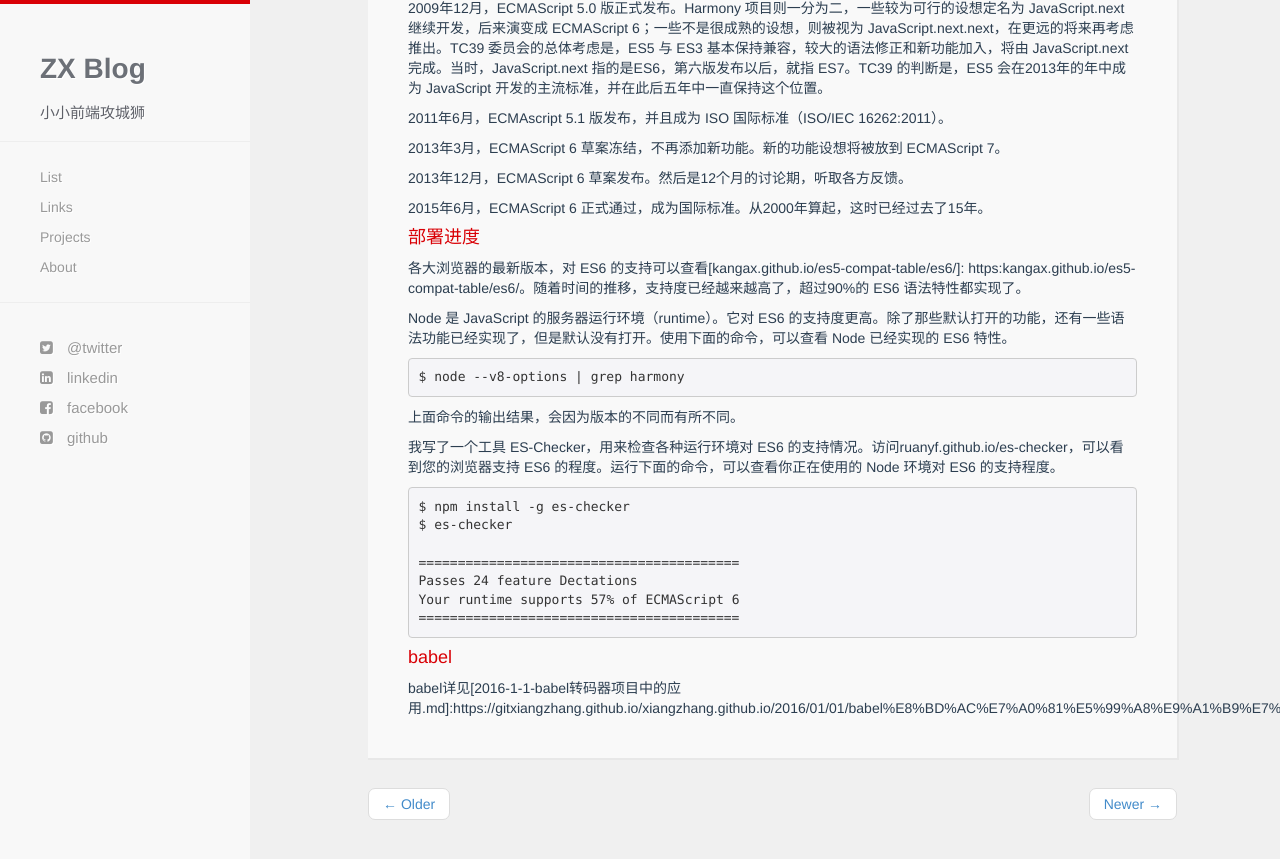
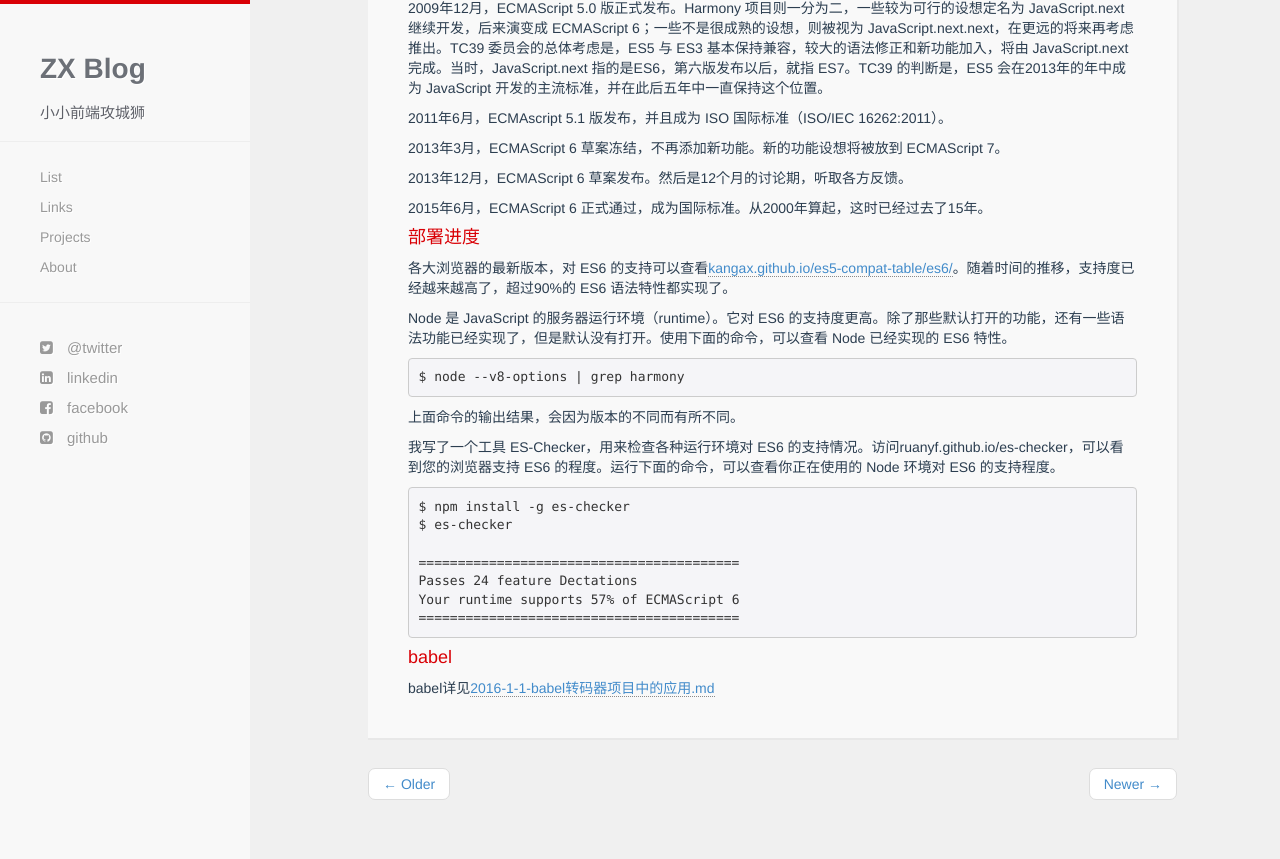
Before and after one commit to GITxiangzhang/GITxiangzhang.github.io, a Jekyll site: the page built from _posts/2016-5-1-ECMAScript6（1）简介.md, in a window 1280 px wide and 900 px high, scrolled down 1641 px. Shown: the top 859 px of the window. Built offline with Jekyll 4.4.1, drawn with Linux system fonts in a browser that asks for light colours; nearby versions of some CDN libraries; Markdown is read by kramdown in place of the engine named in the settings; comment, search, counter and statistics services are not loaded.

Commit message:
2017  2017-7-11

```diff
--- a/_posts/2016-5-1-ECMAScript6（1）简介.md
+++ b/_posts/2016-5-1-ECMAScript6（1）简介.md
@@ -71,7 +71,7 @@ ES6 从开始制定到最后发布，整整用了15年。
 
 
 #### 部署进度
-各大浏览器的最新版本，对 ES6 的支持可以查看[kangax.github.io/es5-compat-table/es6/]: https:kangax.github.io/es5-compat-table/es6/。随着时间的推移，支持度已经越来越高了，超过90%的 ES6 语法特性都实现了。
+各大浏览器的最新版本，对 ES6 的支持可以查看[kangax.github.io/es5-compat-table/es6/](https:kangax.github.io/es5-compat-table/es6/)。随着时间的推移，支持度已经越来越高了，超过90%的 ES6 语法特性都实现了。
 
 Node 是 JavaScript 的服务器运行环境（runtime）。它对 ES6 的支持度更高。除了那些默认打开的功能，还有一些语法功能已经实现了，但是默认没有打开。使用下面的命令，可以查看 Node 已经实现的 ES6 特性。
 
@@ -92,4 +92,4 @@ Your runtime supports 57% of ECMAScript 6
 {% endhighlight %}
 
 #### babel
-babel详见[2016-1-1-babel转码器项目中的应用.md]:https://gitxiangzhang.github.io/xiangzhang.github.io/2016/01/01/babel%E8%BD%AC%E7%A0%81%E5%99%A8%E9%A1%B9%E7%9B%AE%E4%B8%AD%E7%9A%84%E5%BA%94%E7%94%A8.html
+babel详见[2016-1-1-babel转码器项目中的应用.md](https://gitxiangzhang.github.io/xiangzhang.github.io/2016/01/01/babel%E8%BD%AC%E7%A0%81%E5%99%A8%E9%A1%B9%E7%9B%AE%E4%B8%AD%E7%9A%84%E5%BA%94%E7%94%A8.html)
```
